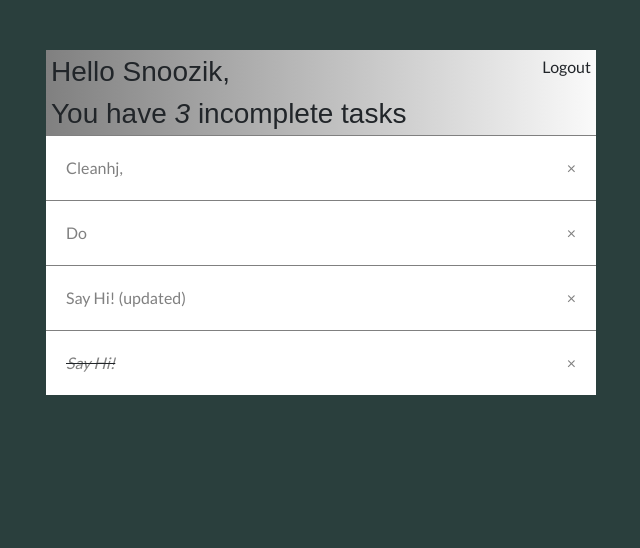
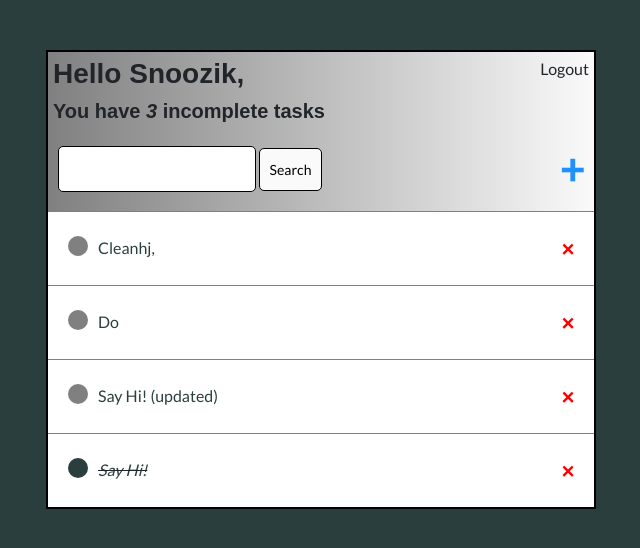
Before and after one commit to AlPilipenko/todo_list, a Django app: page / in a window 1280 px wide. Shown: the top 548 px of the page, without its empty margins (319-959 px from the left). Run offline with Django 3.2, Linux system fonts and the light colour scheme; a user stored in the database is signed in; data comes from the database, SQL or seed files in the repository; both versions use the stored data as it was after the commit; some libraries are stand-ins or nearby versions.

Commit message:
final commit

```diff
--- a/base/static/base/main.css
+++ b/base/static/base/main.css
@@ -11,29 +11,31 @@ body {
 
 h1, h2, h3, h4, h5, h6 {
   font-family: 'Raleway', sans-serif;
-  /* font-weight: bold; */
+  font-weight: bold;
 }
 
-a, p {
-  color: grey;
+a {
+  color: black;
 }
 
-a:hover, p:hover{
+a:hover {
   color: #2a3f3d;
   font-weight: bold;
-
+  text-decoration: none;
 }
 
 .content {
-  background-color: #fffad7;
+  background: linear-gradient(90deg, grey 0%, #fafafa 100%);
   max-width: 550px;
-  margin-left: auto;
-  margin-right: auto;
-  /* border: black 3px solid; */
-  /* padding: 5px; */
+  /* margin-left: auto;
+  margin-right: auto; */
+  margin:auto;
+  border: black 2.5px solid;
+  /* padding: 30px; */
 }
 
 .header-bar {
+  /* font-weight: bold; */
   display: flex;
   justify-content: space-between;
   background: linear-gradient(90deg, grey 0%, #fafafa 100%);
@@ -42,7 +44,7 @@ a:hover, p:hover{
 
 .header-bar a {
   color: inherit;
-  text-decoration: none;
+  /* text-decoration: none; */
 }
 /* ############################################################################ */
 
@@ -54,3 +56,88 @@ a:hover, p:hover{
   background-color: white;
   border-top: 1px solid grey;
 }
+
+.task-title {
+  display: flex;
+}
+
+.task-title a {
+  /* text-decoration: none; */
+  color: #2a3f3d;
+  margin-left: 10px;
+}
+
+.task-complete-icon {
+  height: 20px;
+  width: 20px;
+  background: #2a3f3d;
+  border-radius: 50%;
+}
+
+.task-incomplete-icon {
+  height: 20px;
+  width: 20px;
+  background: grey;
+  border-radius: 50%;
+}
+
+.delete-link {
+  /* text-decoration: none; */
+  font-weight: bold;
+  color: red;
+  margin-left: 10px;
+  font-size: 22px;
+}
+
+/* ###################################################### */
+
+#search-add-wrapper {
+  /* margin-top: 20px; */
+  display: flex;
+  justify-content: space-between;
+  background: linear-gradient(90deg, grey 0%, #fafafa 100%);
+  align-items: center;
+  padding: 10px;
+}
+
+#add-link {
+  font-weight: bold;
+  color: dodgerblue;
+  font-size: 42px;
+}
+
+#add-link:hover{
+  text-decoration: none;
+  font-weight: bold;
+  color: #2a3f3d;
+  font-size: 42px;
+}
+
+input[type=text],
+input[type=password],
+textarea {
+   border: 1px solid black;
+   border-radius: 5px;
+   padding: 10px;
+   width: 74%;
+}
+
+label {
+   padding-top: 10px !important;
+   display: block;
+}
+
+.button {
+   border: 1px solid black;
+   background-color: #FAFAFA;
+   color: black;
+   padding: 10px;
+   font-size: 14px;
+   border-radius: 5px;
+   cursor: pointer;
+   text-decoration: none;
+}
+
+.card-body {
+  padding: 20px;
+}
--- a/base/templates/base/task_list.html
+++ b/base/templates/base/task_list.html
@@ -6,7 +6,7 @@
   <div class="header-bar">
     <div>
       <h3>Hello {{ request.user|title }},</h3>
-      <h3 style="margin:0">You have <i>{{ count }}</i> incomplete task{{ count|pluralize:"s" }}</h3>
+      <h5 style="margin:0">You have <i>{{ count }}</i> incomplete task{{ count|pluralize:"s" }}</h5>
     </div>
     {% if request.user.is_authenticated %}
       <a href="{% url 'logout' %}">Logout</a>
@@ -16,15 +16,15 @@
   </div>
 
 
-    <!-- <hr> -->
+    <div id="search-add-wrapper">
+      <form method="get">
+        <input type="text" name="search-area" value="{{ search_input }}">
+        <input class="button" type="submit" value="Search">
+      </form>
+      <!-- Remember why we setting up urls! -->
+      <a id="add-link" href="{% url 'task-create' %}">&#x2b</a>
+    </div>
 
-    <!-- Remember why we setting up urls! -->
-    <!-- <a href="{% url 'task-create' %}">Add Task</a>
-
-    <form method="get">
-      <input type="text" name="search-area" value="{{ search_input }}">
-      <input type="submit" value="Search">
-    </form> -->
 
     <div class="task-items-wrapper">
       {% for task in tasks %}
@@ -43,56 +43,12 @@
             <a href="{% url 'task-update' task.id %}">{{ task }}</a>
           </div>
           <a class="delete-link" href="{% url 'task-delete' task.id %}">&#215;</a>
-
-          {% endif %}
-
+        {% endif %}
       </div>
 
       {% empty %}
           <h3>No items in list</h3>
       {% endfor %}
-
     </div>
 
-    <!-- <div class="task-items-wrapper">
-    {% for task in tasks %}
-    <div class="task-wrapper">
-        <div class="task-title">
-            {% if task.complete %}
-            <div class="task-complete-icon"></div>
-            <i><s><a href="{% url 'task-update' task.id %}">{{task}}</a></s></i> {% else %}
-            <div class="task-incomplete-icon"></div>
-            <a href="{% url 'task-update' task.id %}">{{task}}</a> {% endif %}
-        </div>
-        <div class="task-controls">
-            <a class="delete-link" href="{% url 'task-delete' task.id %}">&#215;</a>
-            <span class="handle">&nbsp;&#10247;</span>
-        </div>
-    </div>
-
-    {% empty %}
-    <h3>No items in list</h3>
-    {% endfor %}
-</div> -->
-
-    <!-- <table>
-      <tr>
-        <th>Item</th>
-        An empty header so that table looks correct
-        <th></th>
-        <th></th>
-        <th></th>
-      </tr>
-      {% for task in tasks %}
-      <tr>
-        <td>{{ task.title }}</td>
-        <td><a href="{% url 'task' task.id %}">View</a></td>
-        <td><a href="{% url 'task-update' task.id %}">Edit</a></td>
-        <td><a href="{% url 'task-delete' task.id %}">Delete</a></td>
-      </tr>
-      {% empty %}
-          <h3>No items in list</h3>
-      {% endfor %}
-    </table> -->
-
 {% endblock content %}
```
Also changed, not shown: base/templates/base/login.html (+7 -5 lines), base/templates/base/register.html (+13 -7 lines), base/templates/base/task_confirm_delete.html (+4 -4 lines), base/templates/base/task_form.html (+13 -7 lines), db.sqlite3.
